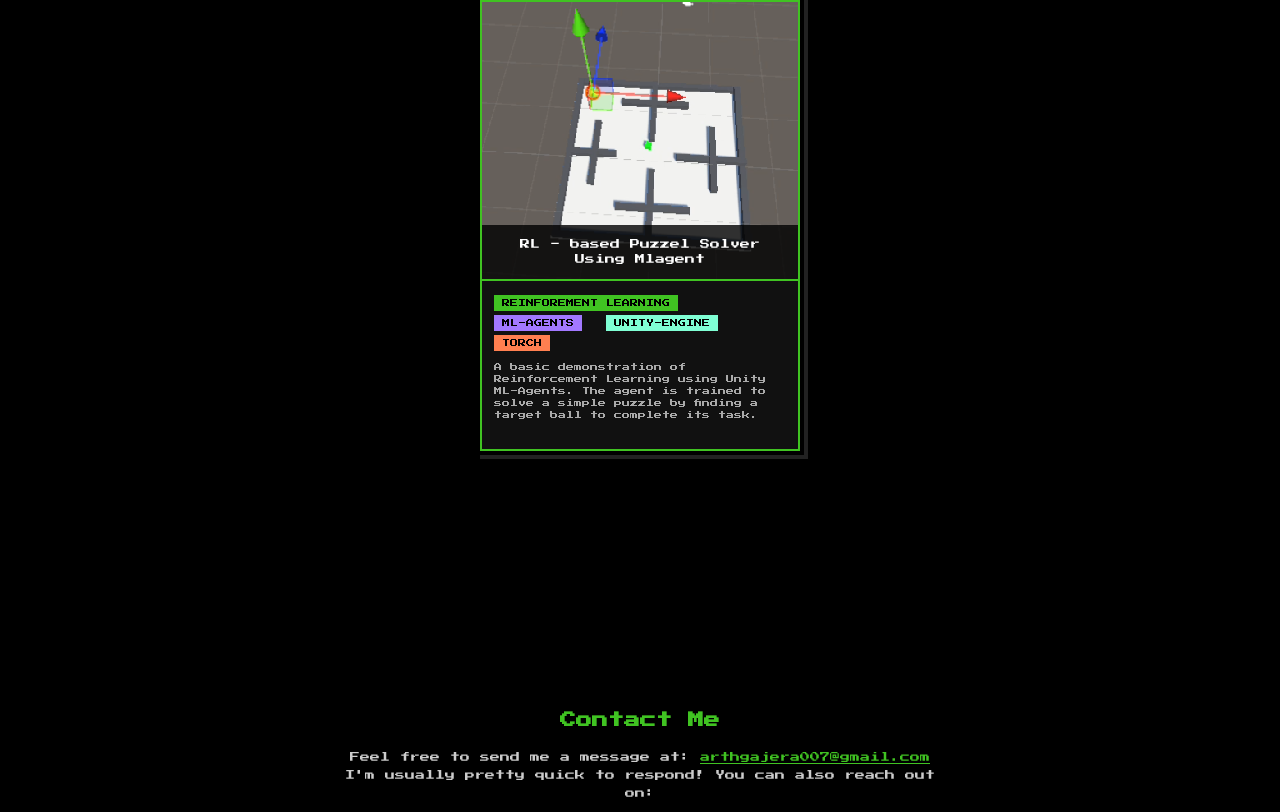
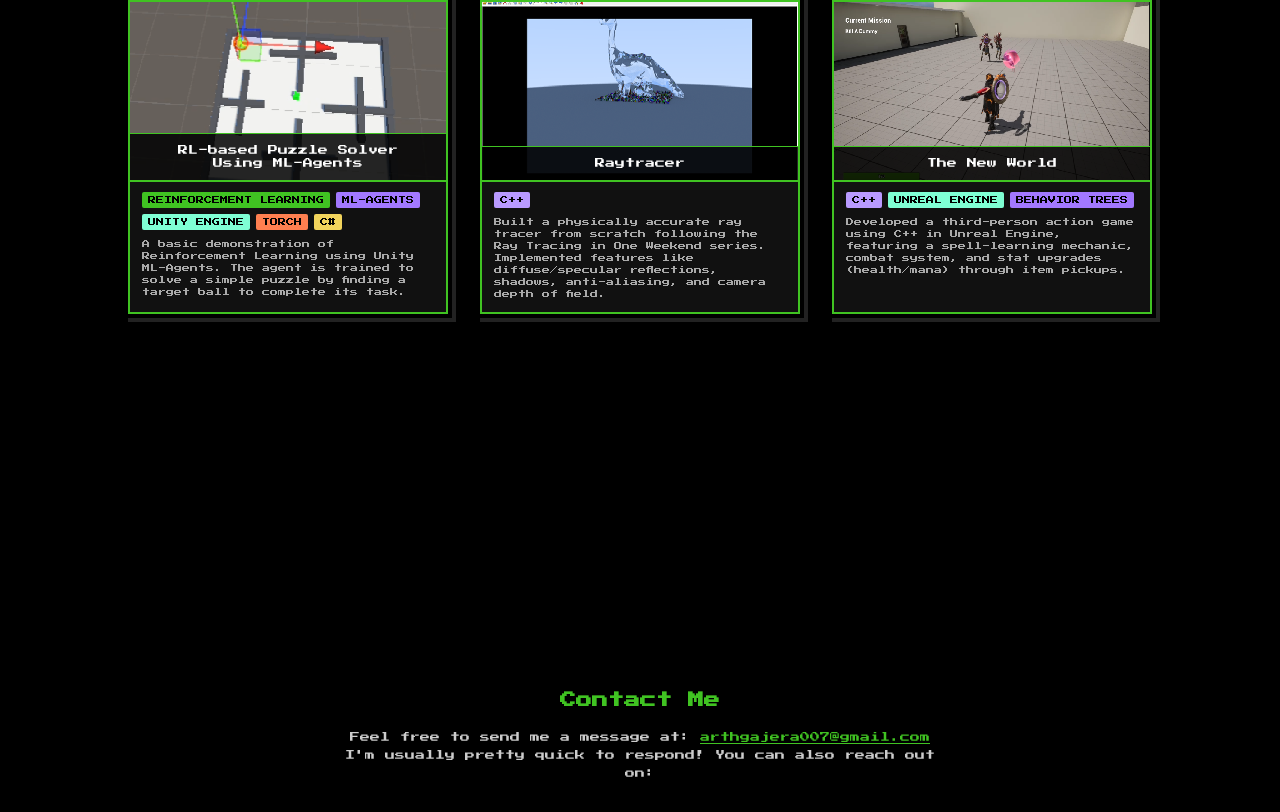
Before and after one commit to ArthGajera/Portfolio, a plain HTML site: page index.html in a window 1280 px wide. Shown: the part 1788-2600 px from the top of the page. Drawn offline with Linux system fonts and the light colour scheme.

Commit message:
add new projects

```diff
--- a/index.html
+++ b/index.html
@@ -66,17 +66,19 @@
   <section id="projects">
     <h2>Projects</h2>
     <div class="project-grid">
+
       <div class="project-card">
         <div class="project-image">
-          <img src="RL-agent.png" alt="Project Preview">
-          <div class="project-title">RL - based Puzzel Solver<br>Using Mlagent</div>
+          <img src="RL-agent.png" alt="RL Puzzle Solver">
+          <div class="project-title">RL-based Puzzle Solver<br>Using ML-Agents</div>
         </div>
 
         <div class="project-tags">
-          <span class="tag RL">Reinforement Learning</span>
-          <span class="tag MLagents">ML-agents</span>
-          <span class="tag unity">Unity-Engine</span>
+          <span class="tag rl">Reinforcement Learning</span>
+          <span class="tag mlagents">ML-Agents</span>
+          <span class="tag unity">Unity Engine</span>
           <span class="tag torch">Torch</span>
+          <span class="tag csharp">C#</span>
         </div>
 
         <div class="project-desc">
@@ -85,12 +87,38 @@
       </div>
 
 
+      <div class="project-card">
+        <div class="project-image">
+          <img src="raytracing1.png" alt="Raytracer">
+          <div class="project-title">Raytracer</div>
+        </div>
 
-      <!-- Repeat .project-card for more projects -->
+        <div class="project-tags">
+          <span class="tag cpp">C++</span>
+        </div>
+
+        <div class="project-desc">
+          Built a physically accurate ray tracer from scratch following the Ray Tracing in One Weekend series. Implemented features like diffuse/specular reflections, shadows, anti-aliasing, and camera depth of field.
+        </div>
+      </div>
+
+      <div class="project-card">
+        <div class="project-image">
+          <img src="TheNewWorld.png" alt="TheNewWorld">
+          <div class="project-title">The New World</div>
+        </div>
+
+        <div class="project-tags">
+          <span class="tag cpp">C++</span>
+          <span class="tag unity">Unreal Engine</span>
+          <span class="tag mlagents">Behavior Trees</span>
+        </div>
+
+        <div class="project-desc">
+          Developed a third-person action game using C++ in Unreal Engine, featuring a spell-learning mechanic, combat system, and stat upgrades (health/mana) through item pickups.
+        </div>
+      </div>
     </div>
-
-
-
   </section>
 
   <section id="contact">
--- a/style.css
+++ b/style.css
@@ -236,8 +236,8 @@ section {
   display: flex;
   flex-wrap: wrap;
   justify-content: center;
-  gap: 40px;
-  padding: 40px 20px;
+  gap: 32px;
+  padding: 40px 16px;
 }
 
 .project-card {
@@ -250,18 +250,23 @@ section {
     8px 8px 0 4px #000;
   font-family: 'Press Start 2P', cursive;
   color: #ccc;
-  padding-bottom: 16px;
+  display: flex;
+  flex-direction: column;
+  overflow: hidden;
 }
 
 .project-image {
   position: relative;
   background: #000;
   border-bottom: 2px solid #40c322;
+  height: 180px;
+  overflow: hidden;
 }
 
 .project-image img {
   width: 100%;
-  display: block;
+  height: 100%;
+  object-fit: cover;
   image-rendering: pixelated;
 }
 
@@ -269,45 +274,44 @@ section {
   position: absolute;
   bottom: 0;
   width: 100%;
-  background: rgba(0, 0, 0, 0.8);
-  padding: 12px;
+  background: rgba(0, 0, 0, 0.85);
+  padding: 10px;
   font-size: 10px;
   text-align: center;
   color: #fff;
-  line-height: 1.5;
+  border-top: 1px solid #40c322;
+  line-height: 1.3;
 }
 
 .project-tags {
-  padding: 10px 12px;
+  display: flex;
+  flex-wrap: wrap;
+  gap: 6px;
+  padding: 10px 12px 0;
 }
 
 .tag {
-  display: inline-block;
   font-size: 8px;
-  padding: 4px 8px;
-  background-color: #40c322;
+  padding: 4px 6px;
+  text-transform: uppercase;
   color: #000;
-  margin-right: 8px;
-  text-transform: uppercase;
+  border-radius: 2px;
 }
 
-.tag.MLagents {
-  background-color: #a278ff;
-}
 
-.tag.unity {
-  background-color: aquamarine;
-}
-
-.tag.torch{
-  background-color: coral;
-}
+.tag.rl { background: #40c322; }
+.tag.mlagents { background: #a278ff; }
+.tag.unity { background: aquamarine; }
+.tag.torch { background: coral; }
+.tag.csharp { background: #f2d45c; }
+.tag.cpp { background: #b99aff; }
 
 .project-desc {
   font-size: 8px;
-  padding: 0 12px 12px;
+  padding: 8px 12px 12px;
   color: #aaa;
   line-height: 1.5;
+  text-align: left;
 }
 
 .project-highlights {
@@ -328,8 +332,7 @@ section {
   display: flex;
   flex-direction: column;
   align-items: center;
-  min-height: auto !important;
-  padding: 60px 20px 40px !important;
+  padding: 40px 20px 20px;
   text-align: center;
   background-color: #000;
 }
```
Also changed, not shown: TheNewWorld.png (added), raytracing1.png (added).
